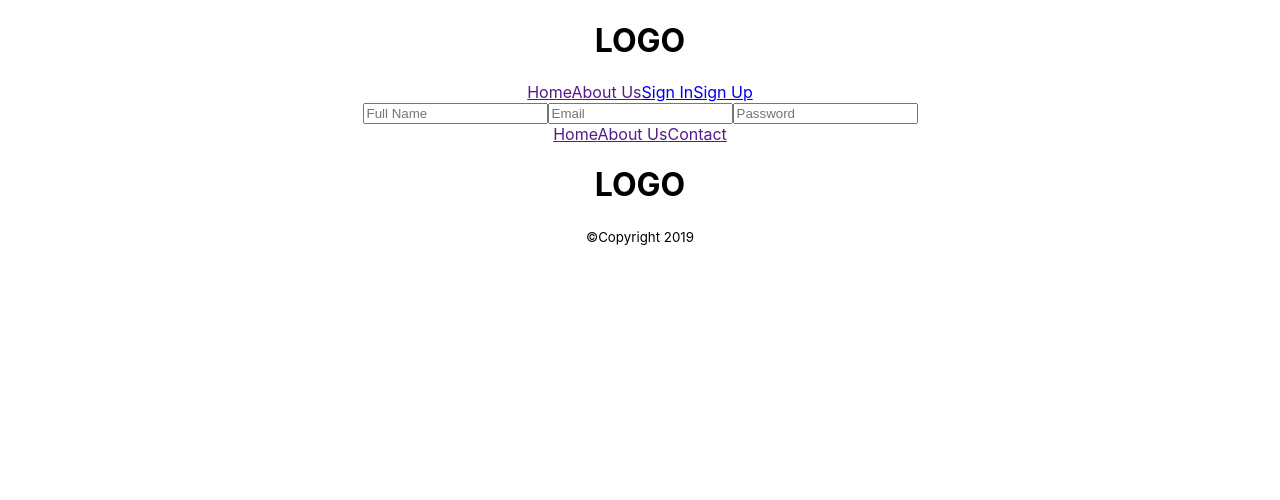
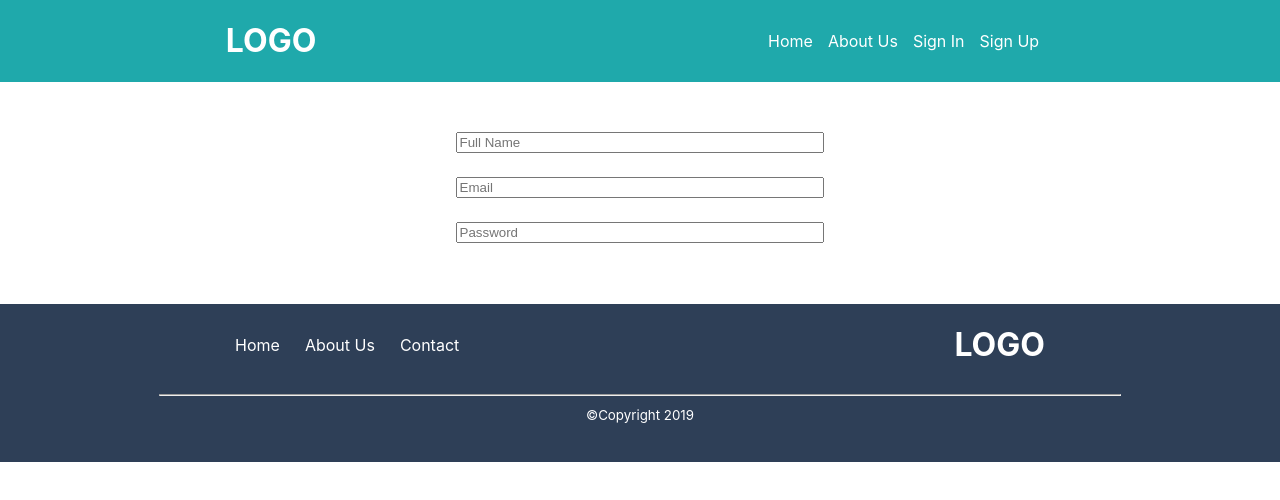
Before and after one commit to bw-airbnb-optimal-price-4/front-end, a React (Create React App) app: page /signup in a window 1280 px wide. Shown: the top 500 px of the page. Built offline with nearby package versions, Linux system fonts and the light colour scheme.

Commit message:
basic styling with Styled-Components/Routes

```diff
--- a/package.json
+++ b/package.json
@@ -7,7 +7,8 @@
     "react": "^16.12.0",
     "react-dom": "^16.12.0",
     "react-router-dom": "^5.1.2",
-    "react-scripts": "3.3.0"
+    "react-scripts": "3.3.0",
+    "styled-components": "^4.4.1"
   },
   "resolutions": {
     "serialize-javascript": "^2.1.1"
--- a/src/Components/Footer.js
+++ b/src/Components/Footer.js
@@ -1,17 +1,46 @@
 import React from "react";
+import styled from "styled-components";
+
+const FooterNav = styled.div`
+  background-color: #2E3F57;
+  color: white;
+  padding-bottom: 3%;
+`;
+
+const FooterLinks = styled.div`
+
+  display: flex;
+  flex-direction; row;
+  align-items: center;
+  justify-content: space-around;
+
+`;
+
+const AnchorTag = styled.a`
+  margin-right: 25px;
+  color: white;
+  text-decoration: none;
+`;
+
+const HrStyling = styled.hr`
+  width: 75%;
+  height: 0.1px;
+`;
+
 
 export default function Footer() {
     return(
-      <div>
-          <div className="Footer-Links">
-            <a href="">Home</a>
-            <a href="">About Us</a>
-            <a href="">Contact</a>
-          </div>
-          <div>
+      <FooterNav>
+          <FooterLinks className="Footer-Links">
+            <div>
+              <AnchorTag href="">Home</AnchorTag>
+              <AnchorTag href="">About Us</AnchorTag>
+              <AnchorTag href="">Contact</AnchorTag>
+            </div>
             <h1>LOGO</h1>
-            <small>&copy;Copyright 2019</small>
-          </div>
-      </div>
+          </FooterLinks>
+          <HrStyling></HrStyling>
+          <small>&copy;Copyright 2019</small>
+      </FooterNav>
     )
-}
+};
--- a/src/Components/Header.js
+++ b/src/Components/Header.js
@@ -1,16 +1,38 @@
 import React from "react";
 import { Link } from "react-router-dom";
+import styled from "styled-components";
+
+const NavStyling = styled.div`
+  background-color: #1FA9AB;
+  display: flex;
+  flex-direction; row;
+  align-items: center;
+  justify-content: space-around;
+  color: white;
+`;
+
+const AnchorTag = styled.a`
+margin-right: 15px;
+color: white;
+text-decoration: none;
+`;
+
+const LinkTag = styled(Link)`
+margin-right: 15px;
+color: white;
+text-decoration: none;
+`;
 
 export default function Navigation() {
     return (
-      <div className="Nav">
+      <NavStyling className="Nav">
         <h1 className="Logo">LOGO</h1>
         <div className="Nav-Links">
-          <a href="">Home</a>
-          <a href="">About Us</a>
-          <Link to="/">Sign In</Link>
-          <Link to="/signup">Sign Up</Link>
+          <AnchorTag href="">Home</AnchorTag>
+          <AnchorTag href="">About Us</AnchorTag>
+          <LinkTag to="/">Sign In</LinkTag>
+          <LinkTag to="/signup">Sign Up</LinkTag>
         </div>
-      </div>
+      </NavStyling>
     );
 }
--- a/src/Components/SignInForm.js
+++ b/src/Components/SignInForm.js
@@ -1,18 +1,31 @@
 import React from "react";
+import styled from "styled-components";
+
+const FormStyling = styled.form`
+    display: block;
+    align-content: center;
+    padding-bottom: 10px;
+    margin: 3%;
+`;
+
+const InputStyling = styled.input`
+    width: 30%;
+    margin: 1% 12%;
+`;
 
 export default function SignIn() {
     return (
-        <form>
-           <input placeholder="Email"
+        <FormStyling>
+           <InputStyling placeholder="Email"
            id="email"
            type="text"
            name="email"
            />
-           <input placeholder="Password"
+           <InputStyling placeholder="Password"
            id="password"
            type="password"
            name="password"
            />
-       </form>
+       </FormStyling>
     )
 }
--- a/src/Components/SignUpForm.js
+++ b/src/Components/SignUpForm.js
@@ -1,23 +1,37 @@
 import React from "react";
+import styled from "styled-components";
+
+const FormStyling = styled.form`
+    display: block;
+    align-content: center;
+    padding-bottom: 10px;
+    margin: 3%;
+`;
+
+const InputStyling = styled.input`
+    width: 30%;
+    margin: 1% 12%;
+`;
+
 
 export default function SignUpForm() {
     return (
-       <form>
-           <input placeholder="Full Name"
+       <FormStyling>
+           <InputStyling placeholder="Full Name"
            id="name"
            type="text"
            name="name"
            />
-           <input placeholder="Email"
+           <InputStyling placeholder="Email"
            id="email"
            type="text"
            name="email"
            />
-           <input placeholder="Password"
+           <InputStyling placeholder="Password"
            id="password"
            type="password"
            name="password"
            />
-       </form>
+       </FormStyling>
     )
 }
```
Also changed, not shown: 1 other file (tests, documents, lock files or other folders).
